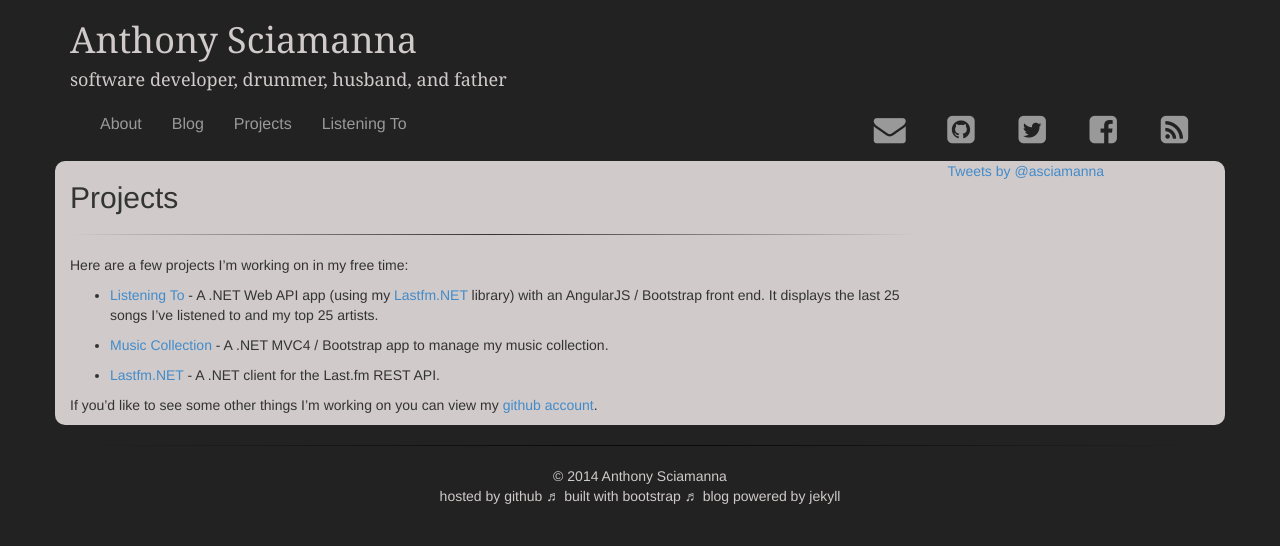
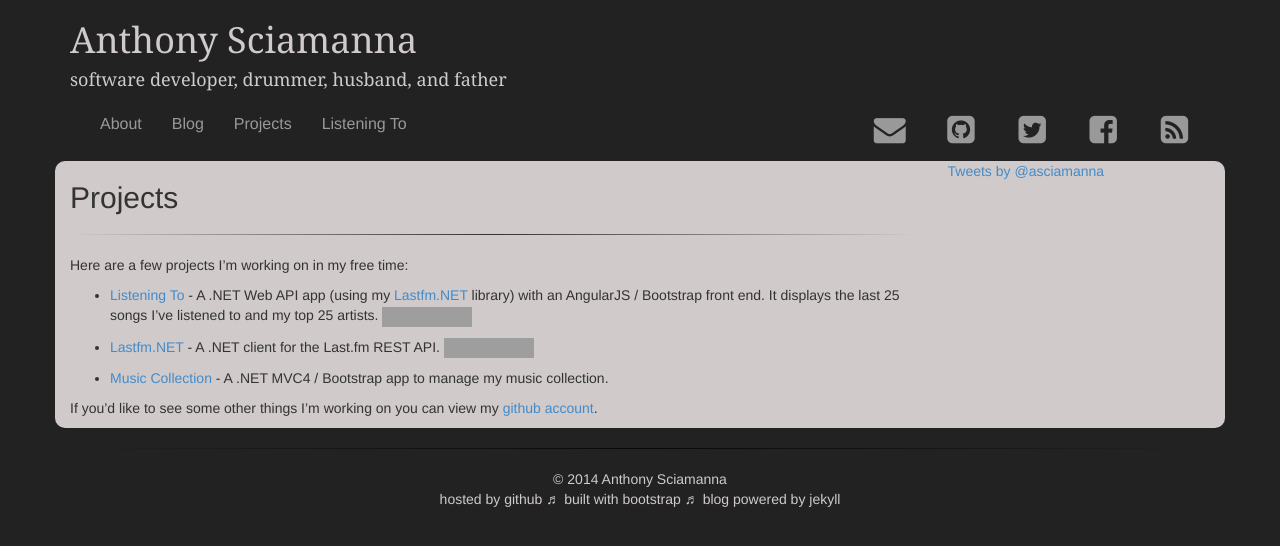
Before and after one commit to asciamanna/asciamanna.github.io, a Jekyll site: the page built from projects.md, in a window 1280 px wide. Shown: the top 546 px of the page. Built offline with Jekyll 4.4.1, drawn with Linux system fonts in a browser that asks for light colours; nearby versions of some CDN libraries; comment, search, counter and statistics services are not loaded; grey boxes are pictures that could not be loaded.

Commit message:
adding appveyor CI build badges to projects page.

```diff
--- a/projects.md
+++ b/projects.md
@@ -11,11 +11,13 @@ Here are a few projects I'm working on in my free time:
 [Lastfm.NET](http://github.com/asciamanna/LastfmClient) library) with an
 AngularJS / Bootstrap front end.  It displays the last 25 songs I've listened
 to and my top 25 artists.
+<img src='https://ci.appveyor.com/api/projects/status/36vp224m7bpp5hk5' />
+
+* [Lastfm.NET](http://www.github.com/asciamanna/LastfmClient) - A .NET client for
+the Last.fm REST API.
+<img src='https://ci.appveyor.com/api/projects/status/e703ayk1nydyngqm' />
 
 * [Music Collection](http://musiccollection.apphb.com) - A .NET MVC4 / Bootstrap app to manage my music collection.
 
-* [Lastfm.NET](http://www.github.com/asciamanna/LastfmClient) - A .NET client for
-the Last.fm REST API.
-
  If you'd like to see some other things I'm working on you
  can view my [github account](http://www.github.com/asciamanna).
```
